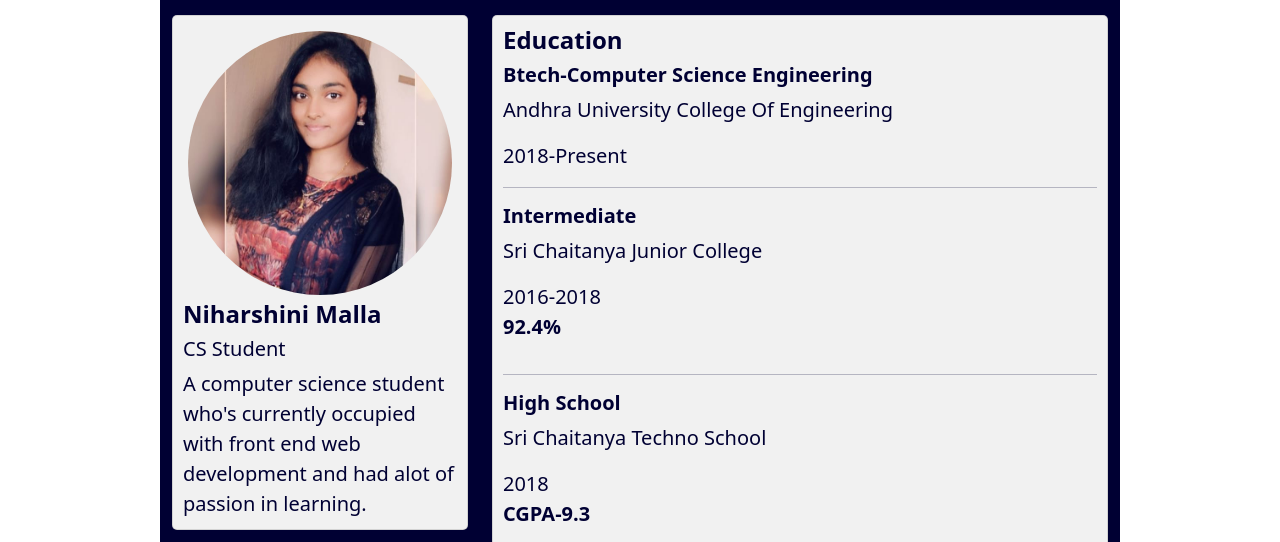
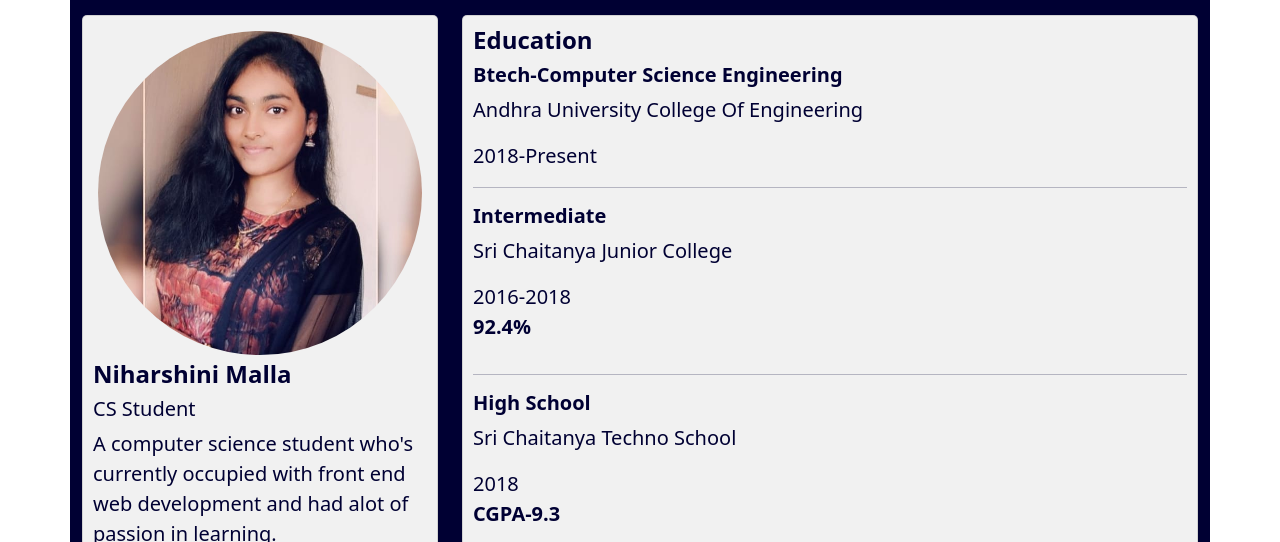
Before and after one commit to niharshini/resume1, a website: page index.html in a window 1280 px wide. Shown: the top 542 px of the page. Drawn offline with nearby package versions, Linux system fonts and the light colour scheme.

Commit message:
Update index.html

```diff
--- a/index.html
+++ b/index.html
@@ -12,7 +12,7 @@
     <link href="style.css" rel="stylesheet">
 </head>
 <body>
-    <div class="container w-75">
+    <div class="container w-70">
         <div class="row">
             <div class="col-sm-4">
                 <div class="card" >
```
